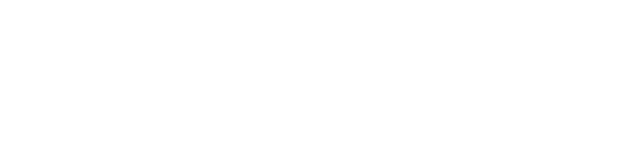
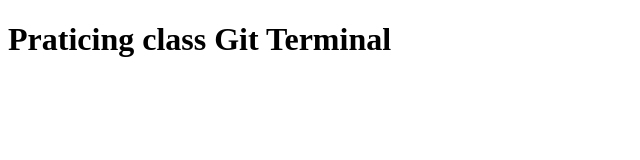
Before and after one commit to leoWebStack/new-repository, a plain HTML site: page index.html in a window 1280 px wide. Shown: the whole page, without its empty margins (0-640 px from the left). Drawn offline with Linux system fonts and the light colour scheme.

Commit message:
Add header

```diff
--- a/index.html
+++ b/index.html
@@ -3,7 +3,9 @@
   <head>
     <meta charset="UTF-8" />
     <meta name="viewport" content="width=device-width, initial-scale=1.0" />
-    <title>Document</title>
+    <title>Practicing Git on Terminal</title>
   </head>
-  <body></body>
+  <body>
+    <h1>Praticing class Git Terminal</h1>
+  </body>
 </html>
```
